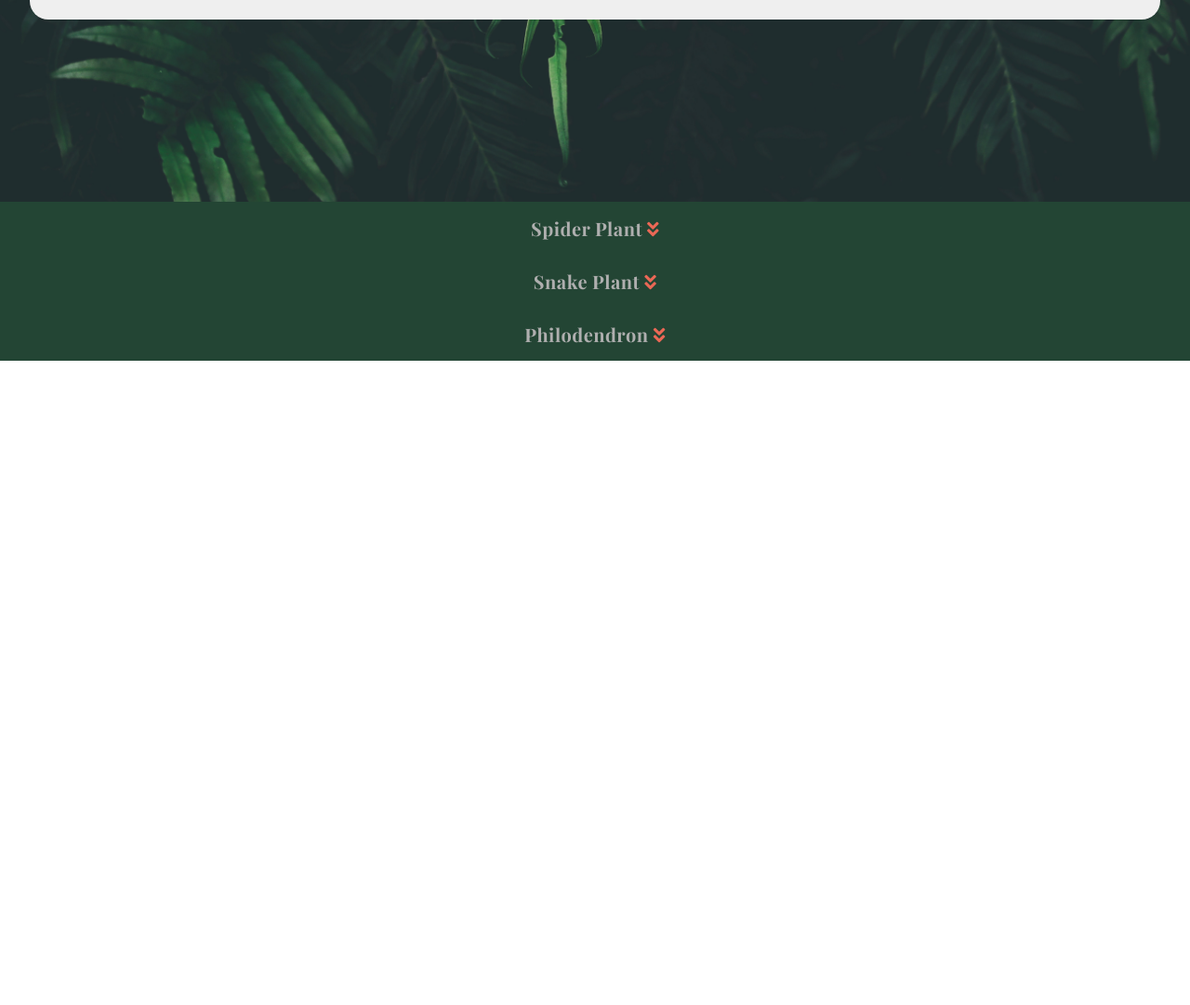
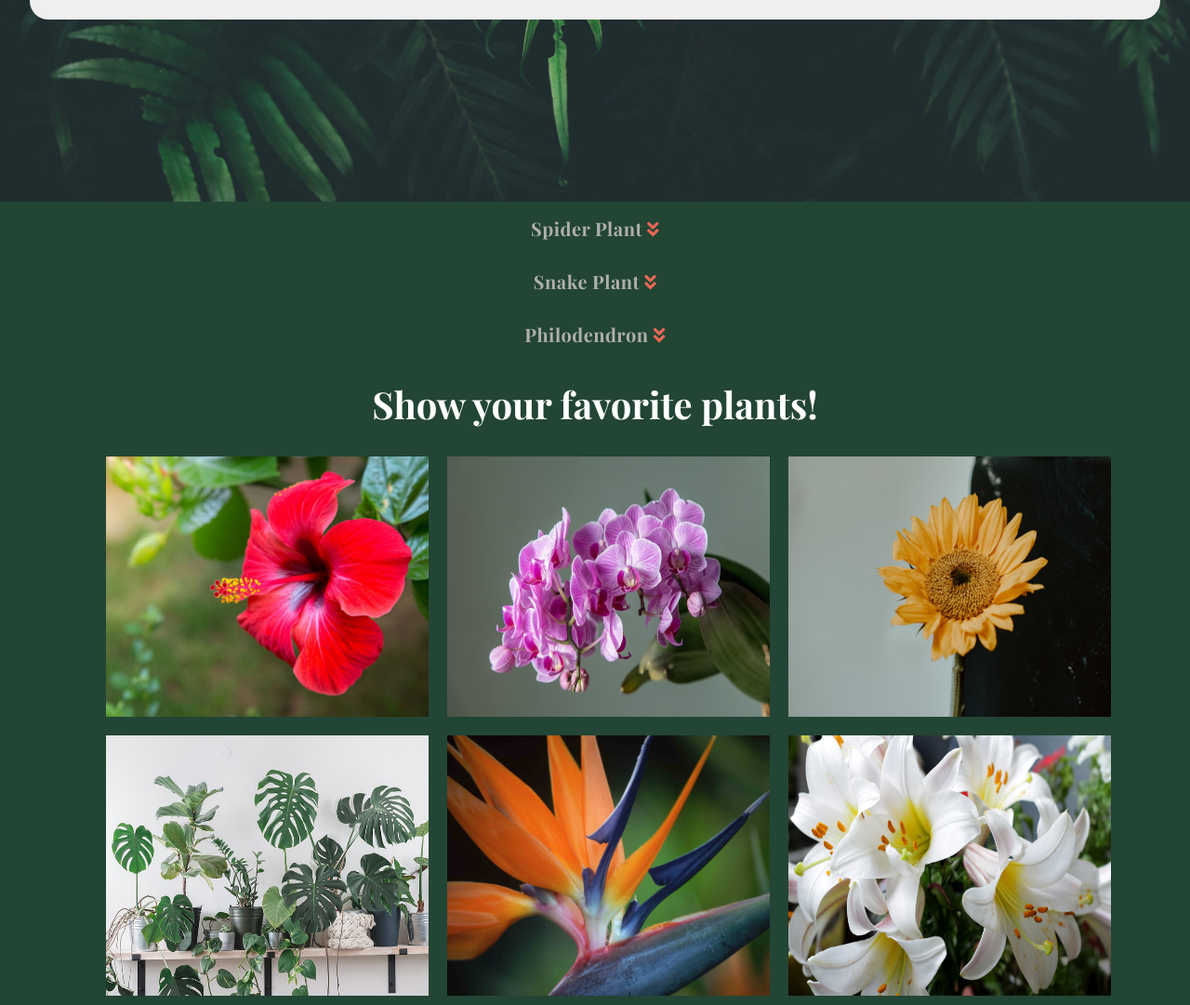
Before and after one commit to MsMaryCodes/plant-fun, a plain HTML site: page index.html in a window 1280 px wide. Shown: the part 583-1664 px from the top of the page at 93% size. Before the commit the page ends 971 px from the top, so only its background shows below. Drawn offline with nearby package versions, Linux system fonts and the light colour scheme.

Commit message:
new gallery content and styles

```diff
--- a/index.html
+++ b/index.html
@@ -136,5 +136,30 @@
                 </section>
             </div>
         </main>
+
+        <!-- new branch gallery -->
+        <div class="photoGallery">
+            <h2> Show your favorite plants!</h2>
+            <ul class="photoGalleryContainer">
+                <li class="photoGalleryItem">
+                    <img src="./assets/hibiscus.jpeg" alt="photo of a hibiscus">
+                </li>
+                <li class="photoGalleryItem">
+                    <img src="./assets/pink-orchids.jpeg" alt="photo of a pink orchid">
+                </li>
+                <li class="photoGalleryItem">
+                    <img src="./assets/sunflower.jpeg" alt="photo of a sunflower">
+                </li>
+                <li class="photoGalleryItem">
+                    <img src="./assets/indoor-tropical-plants.jpeg" alt="photo of a group of indoor plants">
+                </li>
+                <li class="photoGalleryItem">
+                    <img src="./assets/birds-of-paradise.jpeg" alt="a bird of paradise plant">
+                </li>
+                <li class="photoGalleryItem">
+                    <img src="./assets/easter-lilies.jpeg" alt="photo of a easter lilly">
+                </li>
+            </ul>
+        </div>
     </body>
 </html>
--- a/styles/styles.css
+++ b/styles/styles.css
@@ -160,3 +160,34 @@
  .fa-angle-double-down {
     color: #eb6856;
  }
+
+ .photoGallery {
+     background: #234535;
+ }
+
+ .photoGallery h2 {
+     font-size: 40px;
+     padding: 20px 0;
+ }
+
+ .photoGalleryContainer {
+     width: 90%;
+     margin: 0 auto;
+     display: flex;
+     flex-direction: row;
+     flex-wrap: wrap;
+     list-style: none;
+ }
+
+ .photoGalleryItem {
+     width: 33%;
+     display: flex;
+     align-items: center;
+     justify-content: center;
+ }
+
+ .photoGalleryItem img {
+     width: 100%;
+     height: 300px;
+     padding: 10px;
+ }
```
